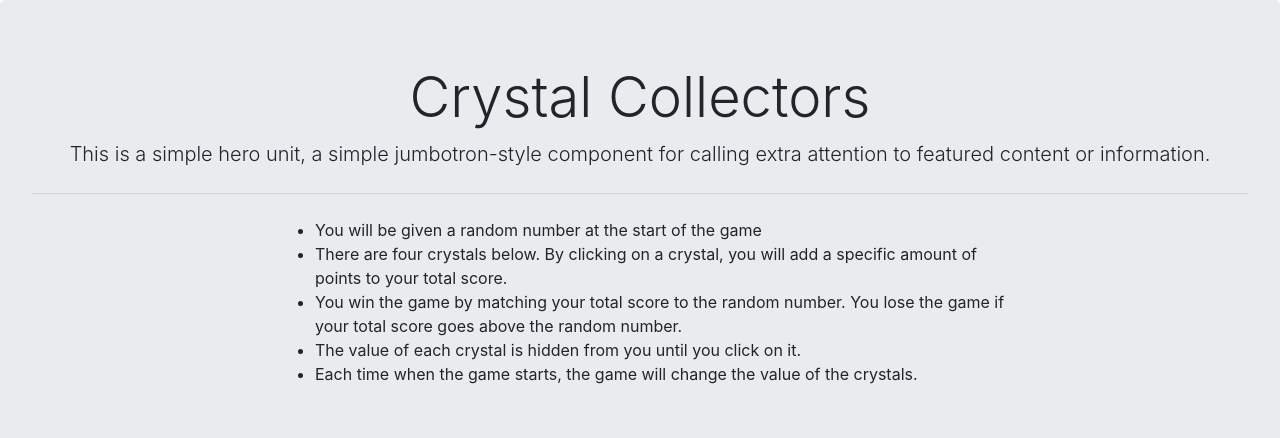
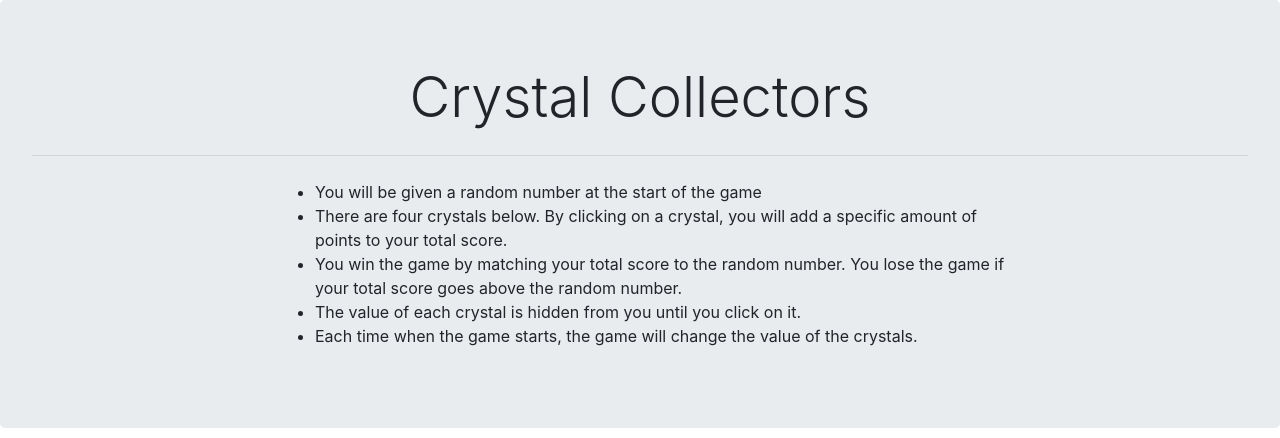
Before and after one commit to ayim84/unit-4-game, a plain HTML site: page index.html in a window 1280 px wide. Shown: the top 438 px of the page. Drawn offline with nearby package versions, Linux system fonts and the light colour scheme.

Commit message:
Removed paragraph left in from Bootstrap template in Jumbotron.

```diff
--- a/index.html
+++ b/index.html
@@ -22,8 +22,6 @@
 <body>
     <div class="jumbotron">
         <h1 class="display-4 center">Crystal Collectors</h1>
-        <p class="lead center">This is a simple hero unit, a simple jumbotron-style component for calling extra attention to featured content or
-            information.</p>
         <hr class="my-4">
         <div class="container">
             <div class="row">
```
